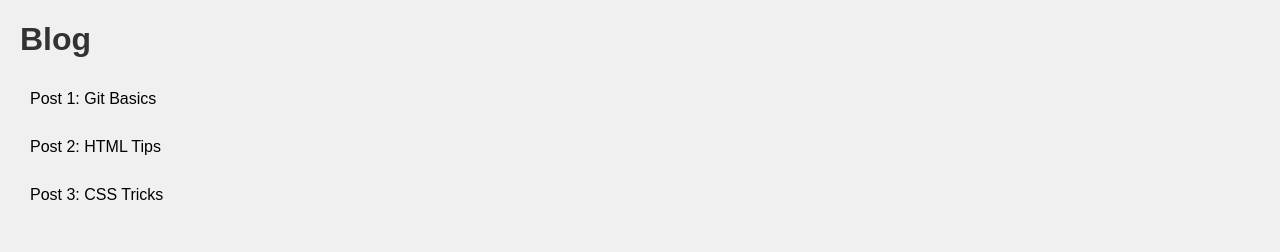
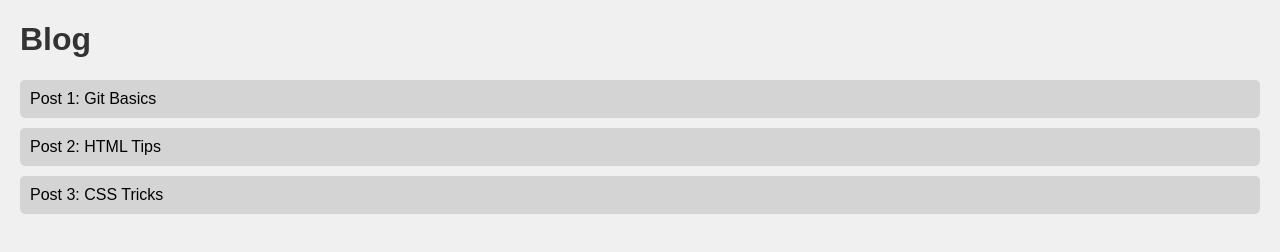
Before and after one commit to MAla02/portfolio-project, a plain HTML site: page blog.html in a window 1280 px wide. Drawn offline with Linux system fonts and the light colour scheme.

Commit message:
Add basic styles for blog section

```diff
--- a/style.css
+++ b/style.css
@@ -9,8 +9,9 @@ h1 {
 }
 
 .post {
-  background-color: #f0f0f0;
+  background-color: #d4d4d4;
+  padding: 10px;
   margin: 10px 0;
-  padding: 10px;
   border-radius: 5px;
+  font-family: Arial, sans-serif;
 }
```
